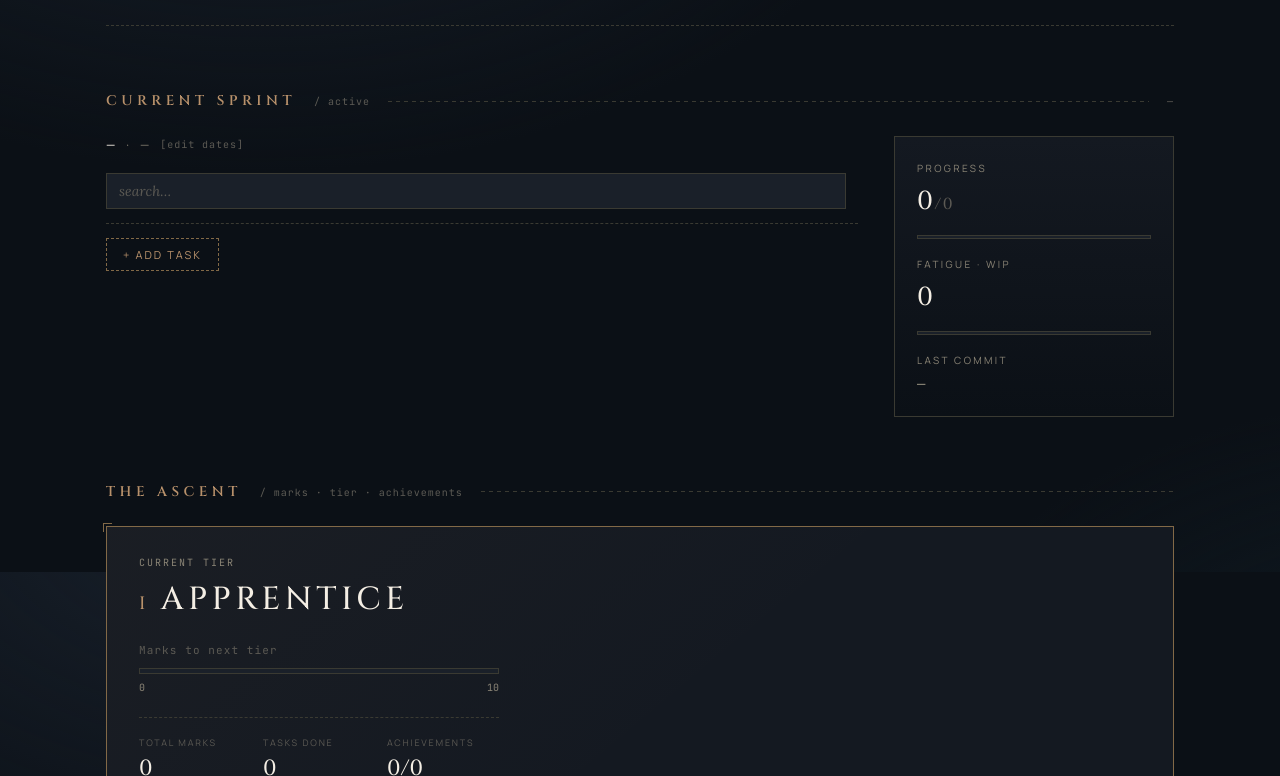
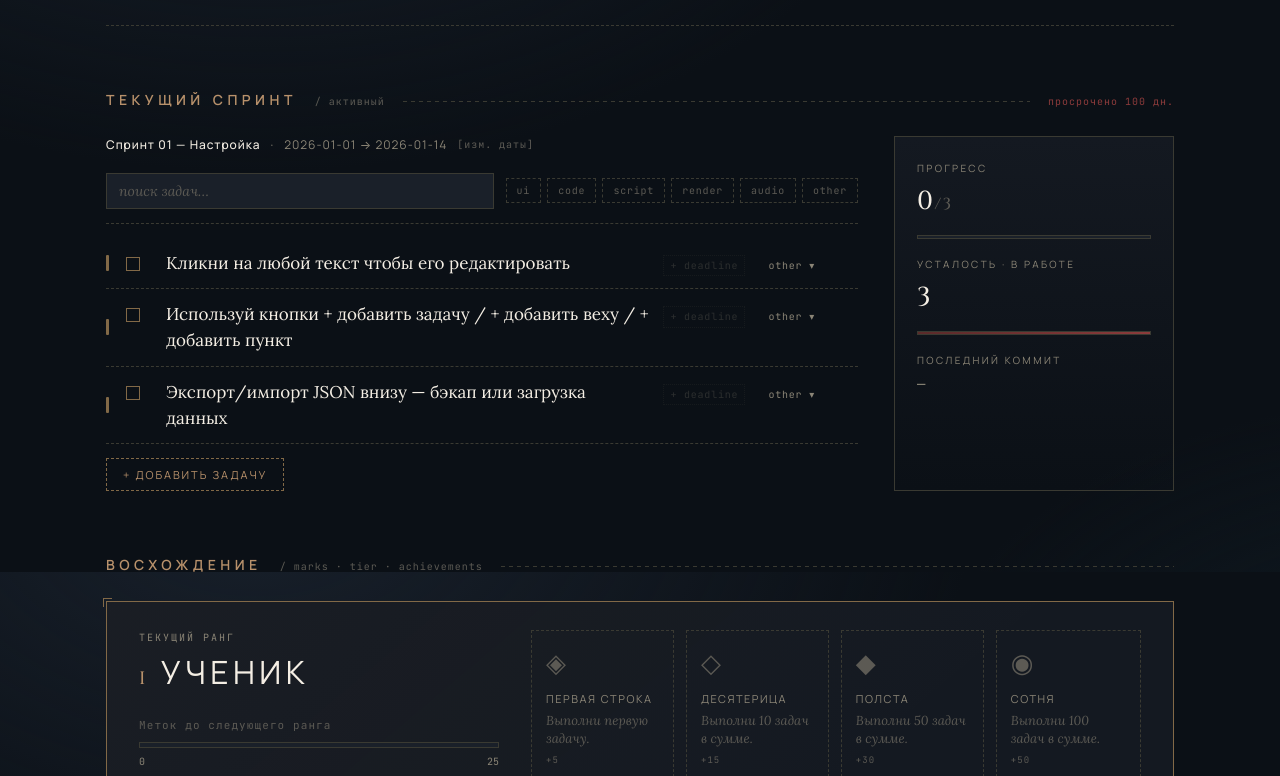
Before and after one commit to gilenmoon-maker/mentalist-planner, a plain HTML site: page index.html in a window 1280 px wide. Shown: the part 228-1004 px from the top of the page. Drawn offline with Linux system fonts and the light colour scheme.

Commit message:
fix(v5.2): init LANG default + defer placeholder to renderI18n
Root cause: 't("searchPlaceholder")' was called in the Actions block
BEFORE loadState() set LANG. With LANG=undefined, I18N[undefined] threw
TypeError and broke every subsequent listener registration (including
add-task button). Symptom: all buttons dead on first load.

Fix:
- Declare LANG with 'ru' default so t() never crashes on init.
- Move placeholder assignment into renderI18n so it updates with lang.
- Guard searchInput lookup.

Co-Authored-By: Claude Opus 4.7 (1M context) <noreply@anthropic.com>

```diff
--- a/index.html
+++ b/index.html
@@ -784,7 +784,8 @@ const DEFAULT_DATA = {
 // ============ STATE ============
 const KEY_DATA = "mentalist_planner_data_v3";
 const KEY_LANG = "mentalist_planner_lang";
-let DATA, LANG;
+let DATA;
+let LANG = "ru";
 const SEARCH = { query: "", kinds: new Set() };
 
 function loadState() {
@@ -968,6 +969,8 @@ function renderI18n() {
   document.querySelectorAll(".lang-switch button").forEach(b => b.classList.toggle("active", b.getAttribute("data-lang") === LANG));
   $("footerLeft").textContent = t("footerLeft");
   $("editDates").textContent = t("editDates");
+  const si = $("searchInput");
+  if (si) si.setAttribute("placeholder", t("searchPlaceholder"));
 }
 function renderHeader() {
   const now = new Date();
@@ -1194,8 +1197,9 @@ document.querySelectorAll(".lang-switch button").forEach(b => {
 // Search input
 {
   const input = $("searchInput");
-  input.addEventListener("input", () => { SEARCH.query = input.value; renderSprint(); });
-  input.setAttribute("placeholder", t("searchPlaceholder"));
+  if (input) {
+    input.addEventListener("input", () => { SEARCH.query = input.value; renderSprint(); });
+  }
 }
 makeEditable($("sprintName"), () => loc(DATA.sprint.name), (v) => { DATA.sprint.name[LANG] = v; });
 makeEditable($("lastCommit"), () => DATA.lastCommit, (v) => { DATA.lastCommit = v; });
--- a/sw.js
+++ b/sw.js
@@ -2,7 +2,7 @@
 // Cache-first strategy: all planner assets are cached on install,
 // then served from cache offline. Bump CACHE_VERSION to force refresh.
 
-const CACHE_VERSION = "mentalist-planner-v5.1";
+const CACHE_VERSION = "mentalist-planner-v5.2";
 const ASSETS = [
   "./",
   "./index.html",
```
